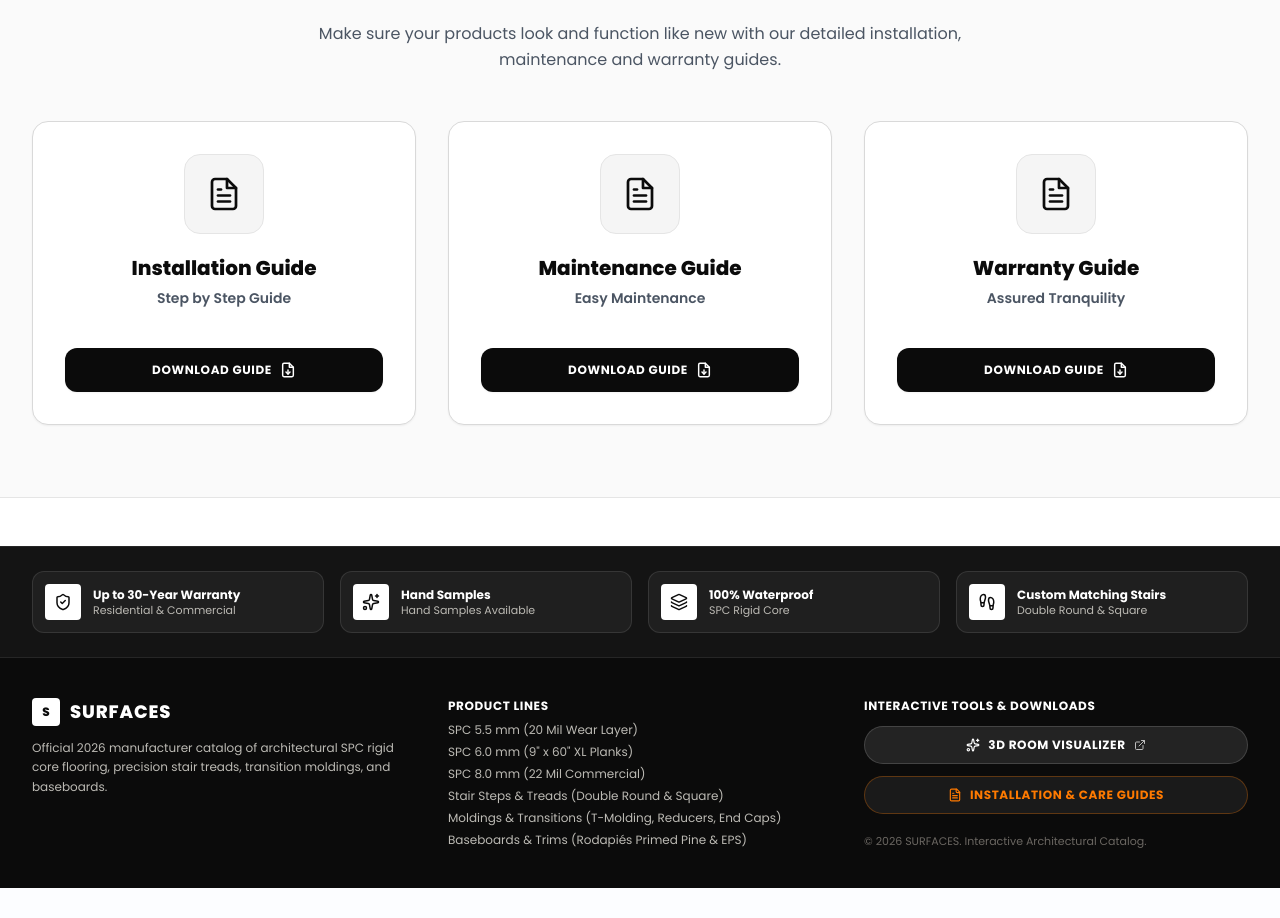
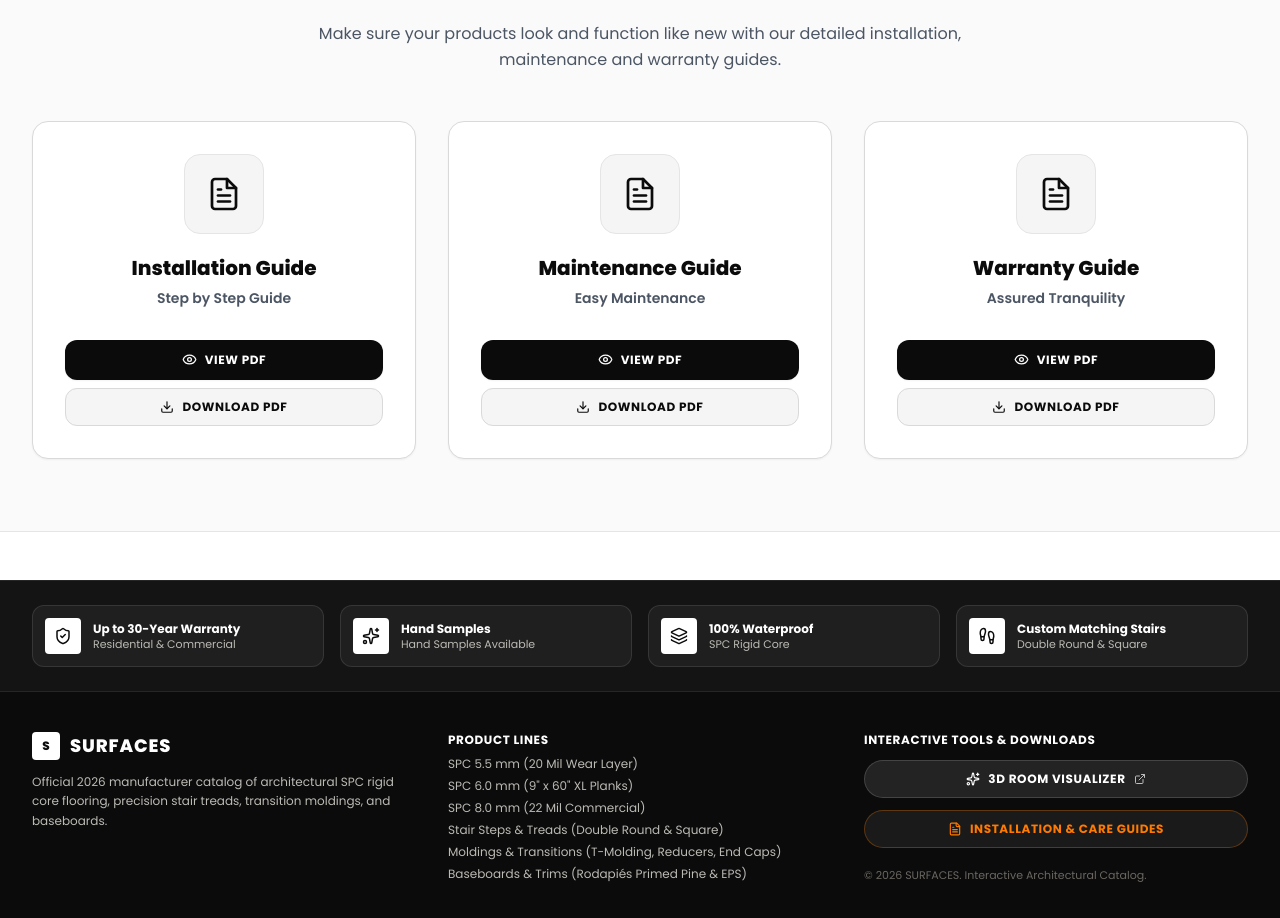
Before and after one commit to JanuelDesign/surfaces, a React (Vite) app: page / in a window 1280 px wide. Shown: the part 2107-3025 px from the top of the page. Before the commit the page ends 2995 px from the top, so only its background shows below. Built offline with nearby package versions, Linux system fonts and the light colour scheme.

Commit message:
feat(guides): update guide source links and icons
Transitioned guide resources to remote GitHub URLs to improve accessibility and added new visual indicators for download and external viewing.

```diff
--- a/src/components/GuidesSection.tsx
+++ b/src/components/GuidesSection.tsx
@@ -1,5 +1,5 @@
 import React, { useState } from 'react';
-import { FileText, X, Printer, CheckCircle } from 'lucide-react';
+import { FileText, Download, ExternalLink, X, Printer, Eye } from 'lucide-react';
 import { useLanguage } from '../i18n/LanguageContext';
 
 export interface GuideItem {
@@ -8,7 +8,8 @@
   titleEs: string;
   subtitleEn: string;
   subtitleEs: string;
-  pdfUrl?: string;
+  pdfRawUrl: string;
+  githubUrl: string;
   summaryEn: string;
   summaryEs: string;
   keyPointsEn: string[];
@@ -22,7 +23,8 @@
     titleEs: 'Guía de Instalación',
     subtitleEn: 'Step by Step Guide',
     subtitleEs: 'Guía Paso a Paso',
-    pdfUrl: '/guides/installation-guide.pdf',
+    pdfRawUrl: 'https://raw.githubusercontent.com/JanuelDesign/quicksurfacesplanks/main/public/guides/installation-guide.pdf',
+    githubUrl: 'https://github.com/JanuelDesign/quicksurfacesplanks/blob/main/public/guides/installation-guide.pdf',
     summaryEn: 'Complete technical instructions for floating SPC rigid core flooring, stair treads, and architectural transitions.',
     summaryEs: 'Instrucciones técnicas completas para la instalación flotante de pisos SPC rigid core, gradas y molduras.',
     keyPointsEn: [
@@ -46,7 +48,8 @@
     titleEs: 'Guía de Mantenimiento',
     subtitleEn: 'Easy Maintenance',
     subtitleEs: 'Mantenimiento Sencillo',
-    pdfUrl: '/guides/maintenance-guide.pdf',
+    pdfRawUrl: 'https://raw.githubusercontent.com/JanuelDesign/quicksurfacesplanks/main/public/guides/maintenance-guide.pdf',
+    githubUrl: 'https://github.com/JanuelDesign/quicksurfacesplanks/blob/main/public/guides/maintenance-guide.pdf',
     summaryEn: 'Care and cleaning protocol to maintain the high-definition UV ceramic bead finish and lasting beauty.',
     summaryEs: 'Protocolo de limpieza y cuidado para proteger el acabado cerámico UV y conservar el brillo original.',
     keyPointsEn: [
@@ -70,7 +73,8 @@
     titleEs: 'Guía de Garantía',
     subtitleEn: 'Assured Tranquility',
     subtitleEs: 'Tranquilidad Asegurada',
-    pdfUrl: '/guides/warranty-guide.pdf',
+    pdfRawUrl: 'https://raw.githubusercontent.com/JanuelDesign/quicksurfacesplanks/main/public/guides/warranty-guide.pdf',
+    githubUrl: 'https://github.com/JanuelDesign/quicksurfacesplanks/blob/main/public/guides/warranty-guide.pdf',
     summaryEn: 'Comprehensive manufacturer warranty policy covering wear-layer integrity, waterproofing, and structural stability.',
     summaryEs: 'Póliza de garantía integral de fábrica que cubre la capa de uso, impermeabilidad y estabilidad estructural.',
     keyPointsEn: [
@@ -93,14 +97,13 @@
   const isEn = language === 'en';
   const [activeModalGuide, setActiveModalGuide] = useState<GuideItem | null>(null);
 
-  const handleDownloadClick = (guide: GuideItem) => {
-    // If a custom direct PDF URL is hosted, we can trigger or open it,
-    // and open the quick viewer modal so the user gets instant offline/printable access
+  const handleOpenViewer = (guide: GuideItem) => {
     setActiveModalGuide(guide);
   };
 
-  const handlePrintDocument = () => {
-    window.print();
+  const handleDownloadDirect = (e: React.MouseEvent, url: string) => {
+    e.stopPropagation();
+    window.open(url, '_blank', 'noopener,noreferrer');
   };
 
   return (
@@ -130,10 +133,17 @@
 
         {/* 3 Guide Cards Grid */}
         <div className="grid grid-cols-1 md:grid-cols-3 gap-6 lg:gap-8 items-stretch">
-          {/* 1. Installation Guide Card */}
-          <div className="bg-white rounded-2xl border border-[#D9D9D9] p-6 sm:p-8 flex flex-col items-center text-center shadow-xs hover:shadow-md transition-all duration-200 group">
+          {GUIDES_DATA.map((guide) => (
+            <div
+              key={guide.id}
+              className="bg-white rounded-2xl border border-[#D9D9D9] p-6 sm:p-8 flex flex-col items-center text-center shadow-xs hover:shadow-md transition-all duration-200 group"
+            >
               {/* PDF Sheet Icon */}
-            <div className="w-16 h-16 sm:w-20 sm:h-20 rounded-2xl bg-[#F5F5F5] border border-[#E5E5E5] flex items-center justify-center text-[#0B0B0B] mb-5 group-hover:bg-[#ECECEC] group-hover:scale-105 transition-all">
+              <div
+                onClick={() => handleOpenViewer(guide)}
+                className="w-16 h-16 sm:w-20 sm:h-20 rounded-2xl bg-[#F5F5F5] border border-[#E5E5E5] flex items-center justify-center text-[#0B0B0B] mb-5 group-hover:bg-[#ECECEC] group-hover:scale-105 transition-all cursor-pointer"
+                title={isEn ? 'Click to preview PDF' : 'Clic para visualizar PDF'}
+              >
                 <svg viewBox="0 0 24 24" fill="none" stroke="currentColor" strokeWidth="1.8" strokeLinecap="round" strokeLinejoin="round" className="w-8 h-8 sm:w-9 sm:h-9 text-[#0B0B0B]">
                   <path d="M14 2H6a2 2 0 0 0-2 2v16a2 2 0 0 0 2 2h12a2 2 0 0 0 2-2V8z" />
                   <polyline points="14 2 14 8 20 8" />
@@ -144,174 +154,125 @@
               </div>
 
               <h3 className="text-lg sm:text-xl font-black text-[#0B0B0B] mb-1.5">
-              {isEn ? 'Installation Guide' : 'Guía de Instalación'}
+                {isEn ? guide.titleEn : guide.titleEs}
               </h3>
-            <p className="text-xs sm:text-sm font-semibold text-[#4B5563] mb-8">
-              {isEn ? 'Step by Step Guide' : 'Guía Paso a Paso'}
+              <p className="text-xs sm:text-sm font-semibold text-[#4B5563] mb-6">
+                {isEn ? guide.subtitleEn : guide.subtitleEs}
               </p>
 
-            <div className="w-full mt-auto pt-2">
+              {/* Action Buttons */}
+              <div className="w-full mt-auto pt-2 space-y-2">
                 <button
-                onClick={() => handleDownloadClick(GUIDES_DATA[0])}
-                className="w-full py-3.5 px-4 rounded-xl bg-[#0B0B0B] hover:bg-[#262626] text-white text-xs font-bold uppercase tracking-wider flex items-center justify-center gap-2 transition-all shadow-xs cursor-pointer active:scale-98"
+                  onClick={() => handleOpenViewer(guide)}
+                  className="w-full py-3 px-4 rounded-xl bg-[#0B0B0B] hover:bg-[#262626] text-white text-xs font-bold uppercase tracking-wider flex items-center justify-center gap-2 transition-all shadow-xs cursor-pointer active:scale-98"
                 >
-                <span>{isEn ? 'DOWNLOAD GUIDE' : 'DESCARGAR GUÍA'}</span>
-                <svg viewBox="0 0 24 24" fill="none" stroke="currentColor" strokeWidth="2.2" strokeLinecap="round" strokeLinejoin="round" className="w-4 h-4 text-white">
-                  <path d="M14 2H6a2 2 0 0 0-2 2v16a2 2 0 0 0 2 2h12a2 2 0 0 0 2-2V8z" />
-                  <polyline points="14 2 14 8 20 8" />
-                  <path d="M12 18v-6" />
-                  <path d="m9 15 3 3 3-3" />
-                </svg>
+                  <Eye size={15} />
+                  <span>{isEn ? 'VIEW PDF' : 'VISUALIZAR PDF'}</span>
                 </button>
+
+                <a
+                  href={guide.pdfRawUrl}
+                  target="_blank"
+                  rel="noopener noreferrer"
+                  download
+                  onClick={(e) => handleDownloadDirect(e, guide.pdfRawUrl)}
+                  className="w-full py-2.5 px-4 rounded-xl bg-[#F5F5F5] hover:bg-[#EBEBEB] text-[#0B0B0B] border border-[#D9D9D9] text-xs font-bold uppercase tracking-wider flex items-center justify-center gap-2 transition-all cursor-pointer"
+                >
+                  <Download size={14} />
+                  <span>{isEn ? 'DOWNLOAD PDF' : 'DESCARGAR PDF'}</span>
+                </a>
+              </div>
+            </div>
+          ))}
         </div>
       </div>
 
-          {/* 2. Maintenance Guide Card */}
-          <div className="bg-white rounded-2xl border border-[#D9D9D9] p-6 sm:p-8 flex flex-col items-center text-center shadow-xs hover:shadow-md transition-all duration-200 group">
-            {/* PDF Sheet Icon */}
-            <div className="w-16 h-16 sm:w-20 sm:h-20 rounded-2xl bg-[#F5F5F5] border border-[#E5E5E5] flex items-center justify-center text-[#0B0B0B] mb-5 group-hover:bg-[#ECECEC] group-hover:scale-105 transition-all">
-              <svg viewBox="0 0 24 24" fill="none" stroke="currentColor" strokeWidth="1.8" strokeLinecap="round" strokeLinejoin="round" className="w-8 h-8 sm:w-9 sm:h-9 text-[#0B0B0B]">
-                <path d="M14 2H6a2 2 0 0 0-2 2v16a2 2 0 0 0 2 2h12a2 2 0 0 0 2-2V8z" />
-                <polyline points="14 2 14 8 20 8" />
-                <line x1="16" y1="13" x2="8" y2="13" />
-                <line x1="16" y1="17" x2="8" y2="17" />
-                <line x1="10" y1="9" x2="8" y2="9" />
-              </svg>
-            </div>
-
-            <h3 className="text-lg sm:text-xl font-black text-[#0B0B0B] mb-1.5">
-              {isEn ? 'Maintenance Guide' : 'Guía de Mantenimiento'}
-            </h3>
-            <p className="text-xs sm:text-sm font-semibold text-[#4B5563] mb-8">
-              {isEn ? 'Easy Maintenance' : 'Mantenimiento Sencillo'}
-            </p>
-
-            <div className="w-full mt-auto pt-2">
-              <button
-                onClick={() => handleDownloadClick(GUIDES_DATA[1])}
-                className="w-full py-3.5 px-4 rounded-xl bg-[#0B0B0B] hover:bg-[#262626] text-white text-xs font-bold uppercase tracking-wider flex items-center justify-center gap-2 transition-all shadow-xs cursor-pointer active:scale-98"
+      {/* Embedded PDF Viewer Modal */}
+      {activeModalGuide && (
+        <div
+          className="fixed inset-0 z-50 overflow-y-auto bg-black/85 backdrop-blur-xs flex items-center justify-center p-2 sm:p-4 md:p-6 animate-in fade-in duration-150"
+          onClick={() => setActiveModalGuide(null)}
         >
-                <span>{isEn ? 'DOWNLOAD GUIDE' : 'DESCARGAR GUÍA'}</span>
-                <svg viewBox="0 0 24 24" fill="none" stroke="currentColor" strokeWidth="2.2" strokeLinecap="round" strokeLinejoin="round" className="w-4 h-4 text-white">
-                  <path d="M14 2H6a2 2 0 0 0-2 2v16a2 2 0 0 0 2 2h12a2 2 0 0 0 2-2V8z" />
-                  <polyline points="14 2 14 8 20 8" />
-                  <path d="M12 18v-6" />
-                  <path d="m9 15 3 3 3-3" />
-                </svg>
-              </button>
-            </div>
-          </div>
-
-          {/* 3. Warranty Guide Card */}
-          <div className="bg-white rounded-2xl border border-[#D9D9D9] p-6 sm:p-8 flex flex-col items-center text-center shadow-xs hover:shadow-md transition-all duration-200 group">
-            {/* PDF Sheet Icon */}
-            <div className="w-16 h-16 sm:w-20 sm:h-20 rounded-2xl bg-[#F5F5F5] border border-[#E5E5E5] flex items-center justify-center text-[#0B0B0B] mb-5 group-hover:bg-[#ECECEC] group-hover:scale-105 transition-all">
-              <svg viewBox="0 0 24 24" fill="none" stroke="currentColor" strokeWidth="1.8" strokeLinecap="round" strokeLinejoin="round" className="w-8 h-8 sm:w-9 sm:h-9 text-[#0B0B0B]">
-                <path d="M14 2H6a2 2 0 0 0-2 2v16a2 2 0 0 0 2 2h12a2 2 0 0 0 2-2V8z" />
-                <polyline points="14 2 14 8 20 8" />
-                <line x1="16" y1="13" x2="8" y2="13" />
-                <line x1="16" y1="17" x2="8" y2="17" />
-                <line x1="10" y1="9" x2="8" y2="9" />
-              </svg>
-            </div>
-
-            <h3 className="text-lg sm:text-xl font-black text-[#0B0B0B] mb-1.5">
-              {isEn ? 'Warranty Guide' : 'Guía de Garantía'}
-            </h3>
-            <p className="text-xs sm:text-sm font-semibold text-[#4B5563] mb-8">
-              {isEn ? 'Assured Tranquility' : 'Tranquilidad Asegurada'}
-            </p>
-
-            <div className="w-full mt-auto pt-2">
-              <button
-                onClick={() => handleDownloadClick(GUIDES_DATA[2])}
-                className="w-full py-3.5 px-4 rounded-xl bg-[#0B0B0B] hover:bg-[#262626] text-white text-xs font-bold uppercase tracking-wider flex items-center justify-center gap-2 transition-all shadow-xs cursor-pointer active:scale-98"
-              >
-                <span>{isEn ? 'DOWNLOAD GUIDE' : 'DESCARGAR GUÍA'}</span>
-                <svg viewBox="0 0 24 24" fill="none" stroke="currentColor" strokeWidth="2.2" strokeLinecap="round" strokeLinejoin="round" className="w-4 h-4 text-white">
-                  <path d="M14 2H6a2 2 0 0 0-2 2v16a2 2 0 0 0 2 2h12a2 2 0 0 0 2-2V8z" />
-                  <polyline points="14 2 14 8 20 8" />
-                  <path d="M12 18v-6" />
-                  <path d="m9 15 3 3 3-3" />
-                </svg>
-              </button>
-            </div>
-          </div>
-        </div>
-      </div>
-
-      {/* Interactive Guide Reader / Printable PDF Modal */}
-      {activeModalGuide && (
-        <div className="fixed inset-0 z-50 overflow-y-auto bg-black/85 backdrop-blur-xs flex items-center justify-center p-2 sm:p-4 md:p-6 animate-in fade-in duration-150">
           <div
-            className="bg-white w-full max-w-2xl rounded-2xl sm:rounded-3xl shadow-2xl border border-[#D9D9D9] overflow-hidden flex flex-col max-h-[95vh]"
+            className="bg-white w-full max-w-5xl h-[92vh] rounded-2xl sm:rounded-3xl shadow-2xl border border-[#D9D9D9] overflow-hidden flex flex-col"
             onClick={(e) => e.stopPropagation()}
           >
-            {/* Header */}
-            <div className="flex items-center justify-between px-5 sm:px-6 py-4 border-b border-[#D9D9D9] bg-[#F5F5F5] shrink-0">
+            {/* Modal Header & Actions Bar */}
+            <div className="flex items-center justify-between px-4 sm:px-6 py-3.5 border-b border-[#D9D9D9] bg-[#F5F5F5] shrink-0">
               <div className="flex items-center gap-3">
                 <div className="w-8 h-8 rounded-lg bg-[#0B0B0B] text-white flex items-center justify-center font-bold">
                   <FileText size={16} />
                 </div>
                 <div>
-                  <h3 className="text-base sm:text-lg font-black text-[#0B0B0B]">
+                  <h3 className="text-sm sm:text-base font-black text-[#0B0B0B] truncate max-w-[200px] sm:max-w-md">
                     {isEn ? activeModalGuide.titleEn : activeModalGuide.titleEs}
                   </h3>
-                  <p className="text-xs text-[#6B6762] font-medium">
-                    {isEn ? activeModalGuide.subtitleEn : activeModalGuide.subtitleEs} • SURFACES 2026
+                  <p className="text-[11px] text-[#6B6762] font-medium hidden sm:block">
+                    {isEn ? activeModalGuide.subtitleEn : activeModalGuide.subtitleEs} • QuickSurfaces PDF Viewer
                   </p>
                 </div>
               </div>
+
+              <div className="flex items-center gap-2">
+                {/* Download Button */}
+                <a
+                  href={activeModalGuide.pdfRawUrl}
+                  target="_blank"
+                  rel="noopener noreferrer"
+                  download
+                  className="flex items-center gap-1.5 px-3 sm:px-4 py-2 rounded-xl bg-[#0B0B0B] hover:bg-[#262626] text-white text-xs font-bold transition shadow-xs cursor-pointer"
+                  title={isEn ? 'Download PDF File' : 'Descargar archivo PDF'}
+                >
+                  <Download size={14} />
+                  <span className="hidden sm:inline">{isEn ? 'Download' : 'Descargar'}</span>
+                </a>
+
+                {/* Open in new tab */}
+                <a
+                  href={activeModalGuide.pdfRawUrl}
+                  target="_blank"
+                  rel="noopener noreferrer"
+                  className="p-2 rounded-xl bg-white hover:bg-[#EBEBEB] text-[#0B0B0B] border border-[#D9D9D9] text-xs font-bold transition cursor-pointer"
+                  title={isEn ? 'Open raw PDF in new tab' : 'Abrir PDF en pestaña nueva'}
+                >
+                  <ExternalLink size={15} />
+                </a>
+
+                {/* Close */}
                 <button
                   onClick={() => setActiveModalGuide(null)}
-                className="p-1.5 sm:p-2 rounded-full hover:bg-black/5 text-[#0B0B0B] transition cursor-pointer"
+                  className="p-2 rounded-xl hover:bg-black/10 text-[#0B0B0B] transition cursor-pointer ml-1"
+                  title={isEn ? 'Close' : 'Cerrar'}
                 >
-                <X size={20} />
+                  <X size={18} />
                 </button>
               </div>
-
-            {/* Content Body */}
-            <div className="p-5 sm:p-7 overflow-y-auto space-y-6">
-              <div className="p-4 rounded-xl bg-[#FAFAFA] border border-[#E5E5E5]">
-                <p className="text-xs sm:text-sm text-[#0B0B0B] leading-relaxed font-medium">
-                  {isEn ? activeModalGuide.summaryEn : activeModalGuide.summaryEs}
-                </p>
             </div>
 
-              <div>
-                <h4 className="text-xs sm:text-sm font-extrabold uppercase tracking-wider text-[#0B0B0B] mb-3 flex items-center gap-2">
-                  <CheckCircle size={16} className="text-[#FF7A00]" />
-                  <span>{isEn ? 'Official Guidelines & Standards' : 'Directrices y Normas Oficiales'}</span>
-                </h4>
-                <ul className="space-y-2.5 text-xs sm:text-sm text-[#374151]">
-                  {(isEn ? activeModalGuide.keyPointsEn : activeModalGuide.keyPointsEs).map((pt, i) => (
-                    <li key={i} className="flex items-start gap-2.5">
-                      <span className="w-1.5 h-1.5 rounded-full bg-[#0B0B0B] mt-2 shrink-0"></span>
-                      <span className="leading-relaxed">{pt}</span>
-                    </li>
-                  ))}
-                </ul>
-              </div>
+            {/* Modal Body: Embedded PDF View with fallback */}
+            <div className="flex-1 w-full bg-[#525659] relative overflow-hidden flex flex-col">
+              <iframe
+                src={`https://docs.google.com/gview?url=${encodeURIComponent(activeModalGuide.pdfRawUrl)}&embedded=true`}
+                title={isEn ? activeModalGuide.titleEn : activeModalGuide.titleEs}
+                className="w-full h-full border-0"
+              />
 
-              <div className="border-t border-[#E5E5E5] pt-4 flex flex-col sm:flex-row items-center justify-between gap-3">
-                <div className="text-[11px] text-[#6B6762]">
-                  {isEn ? 'Need assistance? Contact your technical representative.' : '¿Requiere asistencia técnica? Contacte a su representante.'}
-                </div>
-                <div className="flex items-center gap-2 w-full sm:w-auto">
-                  <button
-                    onClick={handlePrintDocument}
-                    className="flex-1 sm:flex-none flex items-center justify-center gap-2 px-4 py-2.5 rounded-full bg-[#F5F5F5] hover:bg-[#EBEBEB] text-[#0B0B0B] text-xs font-bold border border-[#D9D9D9] transition cursor-pointer"
+              {/* Bottom Quick Bar fallback if blocked */}
+              <div className="bg-[#1E1E1E] text-white px-4 py-2.5 flex items-center justify-between text-xs border-t border-white/10 shrink-0">
+                <span className="text-[#BCBAB4] text-[11px] truncate mr-2">
+                  {isEn
+                    ? 'Viewing official PDF document. If preview does not load, use the direct download button.'
+                    : 'Visualizando documento PDF oficial. Si la vista previa no carga, usa el botón de descarga directa.'}
+                </span>
+                <a
+                  href={activeModalGuide.pdfRawUrl}
+                  target="_blank"
+                  rel="noopener noreferrer"
+                  className="text-white hover:underline font-bold shrink-0 flex items-center gap-1"
                 >
-                    <Printer size={14} />
-                    <span>{isEn ? 'Print / Save PDF' : 'Imprimir / Guardar PDF'}</span>
-                  </button>
-                  <button
-                    onClick={() => setActiveModalGuide(null)}
-                    className="flex-1 sm:flex-none px-5 py-2.5 rounded-full bg-[#0B0B0B] hover:bg-[#262626] text-white text-xs font-bold transition cursor-pointer"
-                  >
-                    {isEn ? 'Close' : 'Cerrar'}
-                  </button>
-                </div>
+                  <span>{isEn ? 'Direct link' : 'Enlace directo'}</span>
+                  <ExternalLink size={12} />
+                </a>
               </div>
             </div>
           </div>
```
Lines whose indentation alone changed are shown as unchanged.
